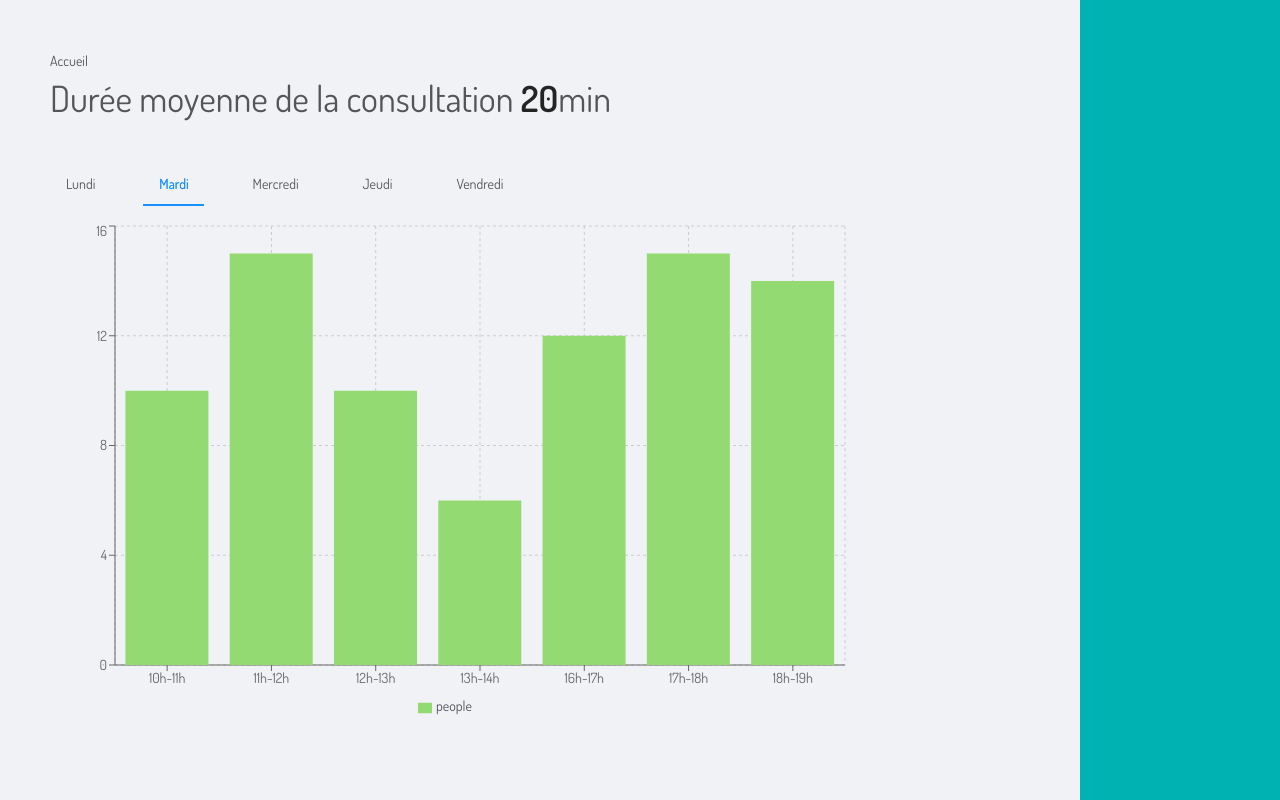
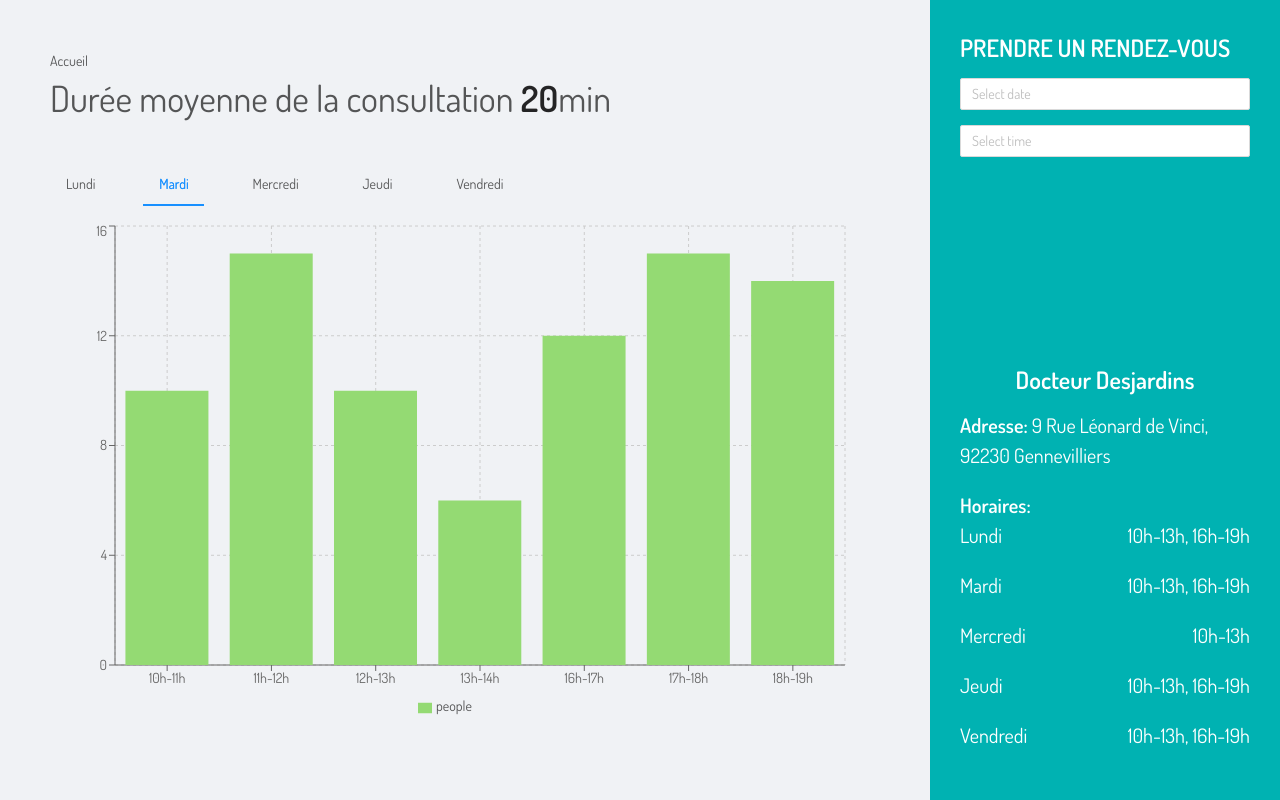
Before and after one commit to codingfactory-by-itescia/borne-to-be-alive, a React (Create React App) app in the folder webapp/: page /RDV in a window 1280 px wide. Built offline with nearby package versions, Linux system fonts and the light colour scheme.

Commit message:
stats sidebar

```diff
--- a/webapp/src/assets/style/style.scss
+++ b/webapp/src/assets/style/style.scss
@@ -5,3 +5,37 @@ a {
     text-decoration: none;
     color: inherit;
 }
+
+.ant-layout {
+    min-height: 100vh !important;
+    padding: 0 !important;
+
+    &-sider {
+        background-color: $color-primary !important;
+        max-width: 350px !important;
+        min-width: 350px !important;
+        width: 350px !important;
+        padding: 30px;
+
+        h2 {
+            color: #fff;
+            font-weight: 600;
+            font-size: 24px;
+            text-transform: uppercase;
+        }
+
+        p, span {
+            color: #fff !important;
+            font-size: 20px;
+        }
+    }
+
+    &-sider-children {
+        display: flex !important;
+        flex-direction: column !important;
+    }
+}
+
+.ant-layout-content {
+    padding: 50px;
+}
--- a/webapp/src/views/Rdv/index.js
+++ b/webapp/src/views/Rdv/index.js
@@ -4,26 +4,24 @@ import {
 	Bar,
 	BarChart,
 	CartesianGrid,
-	Cell,
 	Legend,
-	Tooltip,
 	XAxis,
 	YAxis,
 } from 'recharts';
-import { Layout, Tabs, Typography } from 'antd';
-import React, { Component, PureComponent } from 'react'
+import { DatePicker, Layout, Tabs, TimePicker, Typography, } from 'antd';
+import React,{ Component } from 'react'
 
 const { TabPane } = Tabs;
 const { Text,Link } = Typography;
-const {Sider, Content} = Layout;
+const { Sider,Content } = Layout;
 
 export default class Rdv extends Component {
 	state = {
-		data :
+		data:
 			[
 				{
 					day: 'Lundi',
-
+					hours: "10h-13h, 16h-19h",
 					consultations:
 						[
 							{ time: '10h-11h',people: 30 },
@@ -37,7 +35,7 @@ export default class Rdv extends Component {
 				},
 				{
 					day: 'Mardi',
-
+					hours: "10h-13h, 16h-19h",
 					consultations:
 						[
 							{ time: '10h-11h',people: 10 },
@@ -51,21 +49,17 @@ export default class Rdv extends Component {
 				},
 				{
 					day: 'Mercredi',
-
+					hours: "10h-13h",
 					consultations:
 						[
 							{ time: '10h-11h',people: 30 },
 							{ time: '11h-12h',people: 35 },
 							{ time: '12h-13h',people: 20 },
-			/* 			{ time: '13h-14h',people: 9 },
-						{ time: '16h-17h',people: 28 },
-						{ time: '17h-18h',people: 32 },
-						{ time: '18h-19h',people: 10 }, */
 						]
 				},
 				{
 					day: 'Jeudi',
-
+					hours: "10h-13h, 16h-19h",
 					consultations:
 						[
 							{ time: '10h-11h',people: 10 },
@@ -79,6 +73,7 @@ export default class Rdv extends Component {
 				},
 				{
 					day: 'Vendredi',
+					hours: "10h-13h, 16h-19h",
 					consultations:
 						[
 							{ time: '10h-11h',people: 12 },
@@ -95,26 +90,40 @@ export default class Rdv extends Component {
 	}
 	render() {
 		return (
-			<Layout>
+			<Layout className="rdv">
 				<Content>
 					<span>Accueil</span>
 					<p>Durée moyenne de la consultation <Text strong>20</Text>min</p>
 					<Tabs defaultActiveKey="1">
-						{this.state.data.map((item, key)=> (
+						{this.state.data.map((item,key) => (
 							<TabPane tab={item.day} key={key}>
 								<BarChart width={800} height={500}
 									data={this.state.data[key].consultations}>
 									<CartesianGrid strokeDasharray="3 3" />
 									<XAxis dataKey="time" />
 									<YAxis />
-									<Legend />
+									<Legend content="Consultations" />
 									<Bar dataKey="people" fill="#94DA73" />
 								</BarChart>
 							</TabPane>
 						))}
 					</Tabs>
 				</Content>
-				<Sider ></Sider>
+				<Sider >
+					<h2>Prendre un rendez-vous</h2>
+					<DatePicker style={{ width: "100%",marginBottom: 15 }} />
+					<TimePicker style={{ width: '100%',marginBottom: 15 }} />
+					<div className="hours">
+						<h3>Docteur Desjardins</h3>
+						<p><Text strong>Adresse:</Text> 9 Rue Léonard de Vinci, 92230 Gennevilliers</p>
+						<Text strong style={{marginBottom: '1em'}}>Horaires:</Text>
+						<div className="grid">
+							{this.state.data.map((item,key) => (
+								<p key={key} className="day"><span>{item.day}</span> <span>{item.hours}</span></p>
+							))}
+						</div>
+					</div>
+				</Sider>
 			</Layout>
 		)
 	}
--- a/webapp/src/views/Rdv/style.scss
+++ b/webapp/src/views/Rdv/style.scss
@@ -1,14 +1,19 @@
 @import "../../assets/style/vars";
 
-.ant-layout {
-    min-height: 100vh;
-    padding: 0;
+.rdv {
+    .hours {
+        margin-top: auto;
+
+        .day {
+            display: flex;
+            justify-content: space-between;
+        }
+    }
+
+    h3 {
+        font-size: 24px;
+        font-weight: 600;
+        color: #fff;
+        text-align: center;
+    }
 }
-
-.ant-layout-sider {
-    background-color: $color-primary;
-}
-
-.ant-layout-content {
-    padding: 50px;
-}
```
Lines whose indentation alone changed are shown as unchanged.
